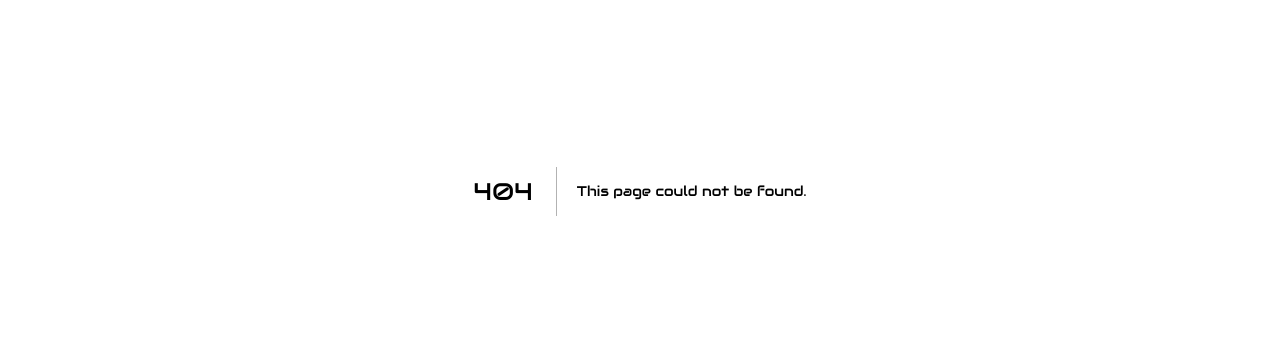
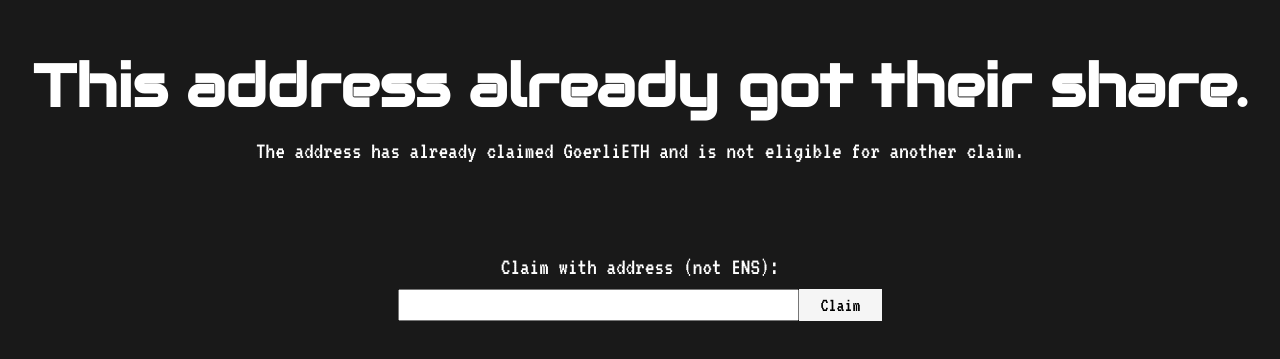
Before and after one commit to malteish/goerlinator, a Next.js app in the folder webApp/: page /claimedBefore in a window 1280 px wide. Before the commit this address had no page. Shown: the part 209-568 px from the top of the page. Built offline with nearby package versions, Linux system fonts and the light colour scheme; what @rainbow-me/rainbowkit, wagmi would draw is missing.

Commit message:
start return status handling

```diff
--- a/webApp/components/Form.tsx
+++ b/webApp/components/Form.tsx
@@ -36,9 +36,19 @@
                   address: (inputRef.current as any)?.value,
                 }),
               });
-              const resJson = await response.json();
-              console.log(resJson);
-              Router.push("considered");
+              if (response.status === 200) {
+                Router.push("claimed");
+              } else if (response.status === 400) {
+                Router.push("declined");
+              } else if (response.status === 500) {
+                Router.push("error");
+              } else {
+                Router.push("considered");
+              }
+
+              // const resJson = await response.json();
+              // console.log(resJson);
+              // Router.push("considered");
               // if (resJson.error) {
               //   throw new Error(resJson.error);
               // }
--- a/webApp/pages/Claimed_Before.tsx
+++ b/webApp/pages/claimedBefore.tsx
@@ -11,7 +11,8 @@
         <h1 className={styles.title}>This address already got their share.</h1>
         <br />
         <div className={styles.description2}>
-          The address has already claimed GoerliETH and is not eligible for another claim.
+          The address has already claimed GoerliETH and is not eligible for
+          another claim.
         </div>
         <br />
         <br />
```
Also changed, not shown: webApp/pages/claimed.tsx (renamed from webApp/pages/Claimed.tsx), webApp/pages/declined.tsx (renamed from webApp/pages/Declined.tsx).
